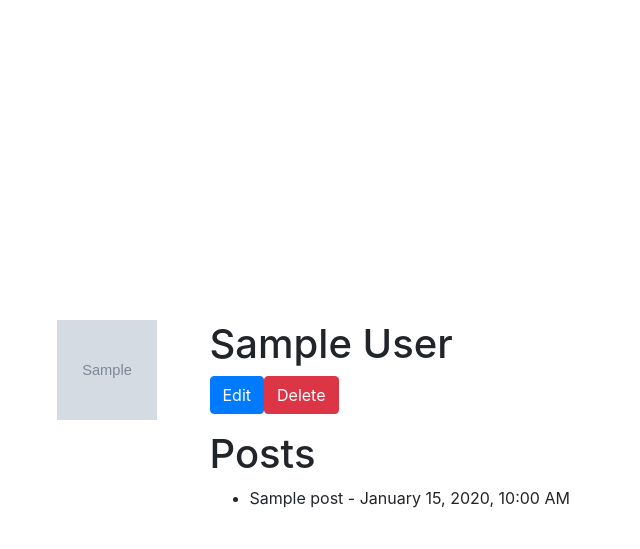
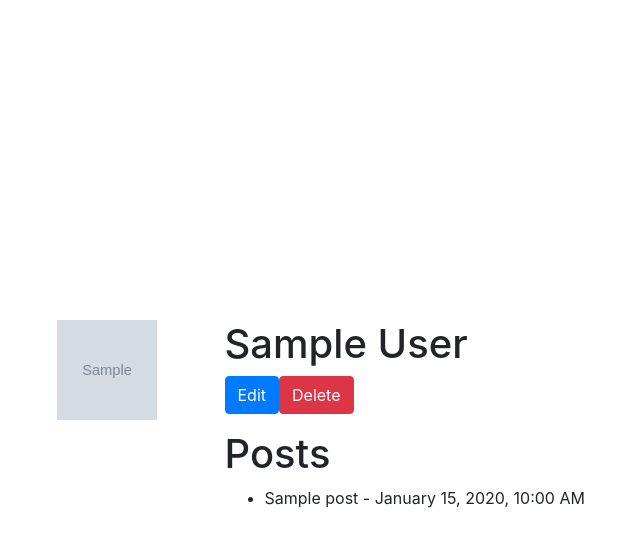
Before and after one commit to lawrencedovin/blogly, a Flask app: page /users/1 in a window 1280 px wide. Shown: the top 549 px of the page, without its empty margins (263-903 px from the left). Run offline with Flask 2, Linux system fonts and the light colour scheme; tables that the repository leaves empty hold one stand-in row (values such as "Sample post"); grey boxes marked "Sample" are stand-in pictures; some libraries are stand-ins or nearby versions.

Commit message:
Reformatted details page

```diff
--- a/templates/details.html
+++ b/templates/details.html
@@ -7,9 +7,8 @@
     </div>
     <div class="col">
       <div class="row">
-        <h1>{{full_name}}</h1>
-      </div>
-      <div class="row">
+        <h1 class="col-md-12">{{full_name}}</h1>
+        <div class="col-md-12">
           <a
             class="btn btn-primary float-left"
             href="/users/{{user.id}}/edit"
@@ -22,10 +21,8 @@
             </button>
           </form>
         </div>
-      <div class="row mt-3">
-        <h1>Posts</h1>
-      </div>
-      <div class="row">
+        <h1 class="col-md-12 mt-3">Posts</h1>
+        <div class="col-md-12">
           <ul>
             {% for post in user.posts %}
             <li>{{post.title}} - {{post.get_formatted_date()}}</li>
@@ -37,3 +34,4 @@
     </div>
   </div>
   {% endblock %}
+</div>
```
Lines whose indentation alone changed are shown as unchanged.
